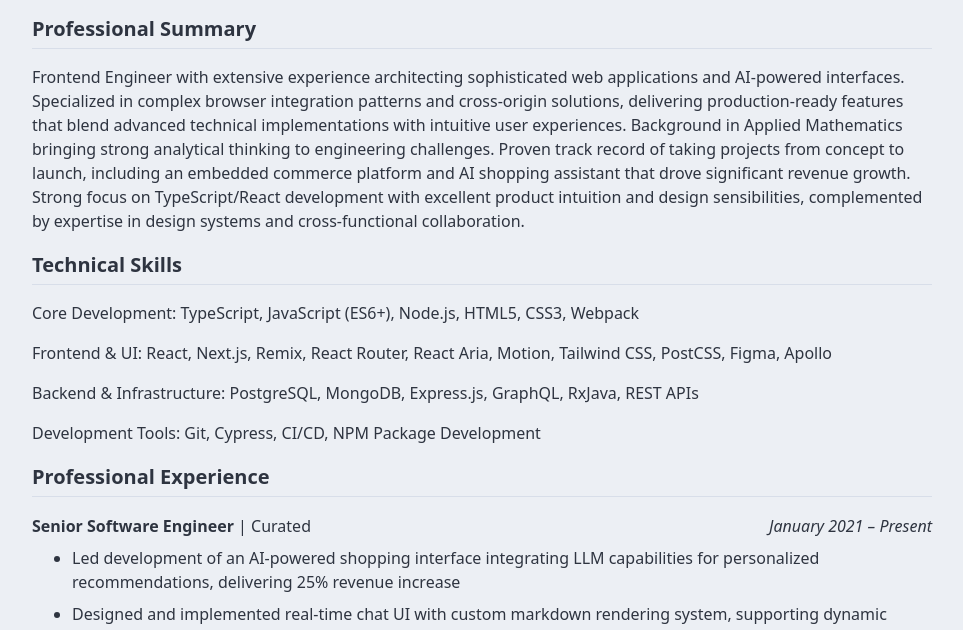
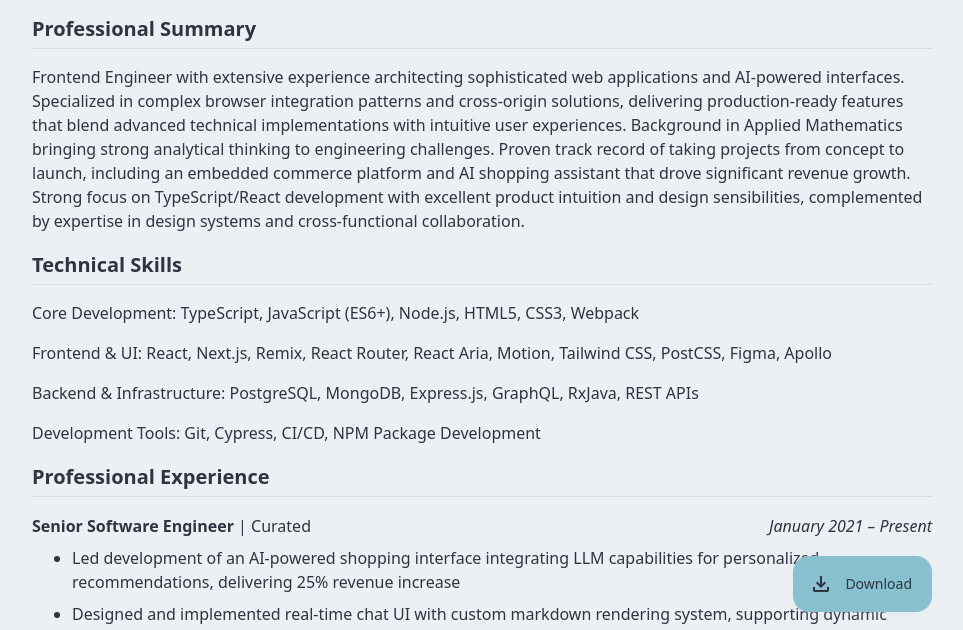
Before and after one commit to timharding31/cv, a plain HTML site: page resume.html in a window 1280 px wide. Shown: the part 168-798 px from the top of the page, without its empty margins (158-1121 px from the left). Drawn offline with Linux system fonts and the light colour scheme.

Commit message:
fix: add download btn

```diff
--- a/resume.html
+++ b/resume.html
@@ -43,6 +43,13 @@
       .title {
         display: grid;
         gap: 0.25rem;
+      }
+      .download {
+        position: fixed;
+        bottom: 1.25rem;
+        right: max(1.25rem, 50vw - 450px);
+        display: flex;
+        flex-direction: row-reverse;
       }
       @media (min-width: 768px) {
         .title {
@@ -201,5 +208,23 @@
         </header>
       </article>
     </section>
+
+    <div class="download">
+      <a href="./Tim_Harding_Resume.pdf" download="Tim_Harding_Resume" class="btn" target="_blank">
+        <svg
+          width="24"
+          height="24"
+          viewBox="0 0 24 24"
+          fill="none"
+          xmlns="http://www.w3.org/2000/svg"
+        >
+          <path
+            d="M12 16L7 11L8.4 9.55L11 12.15V4H13V12.15L15.6 9.55L17 11L12 16ZM6 20C5.45 20 4.97917 19.8042 4.5875 19.4125C4.19583 19.0208 4 18.55 4 18V15H6V18H18V15H20V18C20 18.55 19.8042 19.0208 19.4125 19.4125C19.0208 19.8042 18.55 20 18 20H6Z"
+            fill="currentColor"
+          />
+        </svg>
+        <span>Download</span>
+      </a>
+    </div>
   </body>
 </html>
--- a/resume.print.css
+++ b/resume.print.css
@@ -35,3 +35,6 @@ article {
   -webkit-print-color-adjust: exact;
   print-color-adjust: exact;
 }
+.download {
+  display: none;
+}
--- a/styles.css
+++ b/styles.css
@@ -4,12 +4,13 @@
   --tx-1: light-dark(#2e3440, #eceff4);
   --tx-2: light-dark(#434c5e, #d8dee9);
   --ui: light-dark(#d8dee9, #4c566a);
+  --ui-hover: color-mix(in srgb, var(--ui), transparent 80%);
 }
 body {
   font-family: system-ui, sans-serif;
   line-height: 1.5;
   max-width: 900px;
-  margin: 2.5rem auto;
+  margin: 2.5rem auto 6rem;
   padding: 0 1.25rem;
   color: var(--tx-1);
   background: var(--bg);
@@ -32,6 +33,25 @@ a {
 a:hover {
   text-decoration: underline;
 }
+.btn {
+  text-decoration: none !important;
+  font-size: 14px;
+  line-height: 20px;
+  display: flex;
+  align-items: center;
+  color: var(--tx-1);
+  padding: 1rem 1.25rem 1rem 1rem;
+  background: #88c0d0;
+  color: #2e3440;
+  border-radius: 1rem;
+  gap: 0.75rem;
+  transition: filter 0.1s ease;
+  box-shadow: 0 2px 8px color-mix(in srgb, var(--ui), transparent 80%);
+}
+.btn:hover,
+.btn:active {
+  filter: brightness(0.9);
+}
 ul {
   margin-top: 0.5rem;
   margin-bottom: 1rem;
```
Also changed, not shown: index.html (+2 -2 lines), 1 other file.
